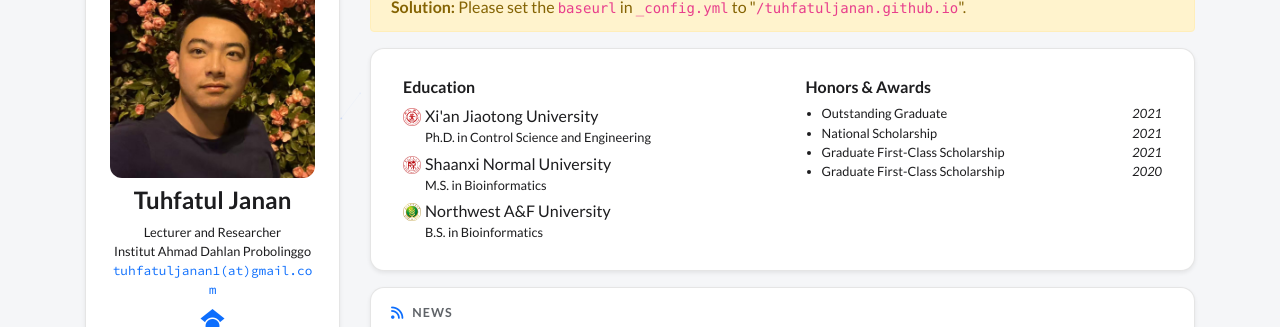
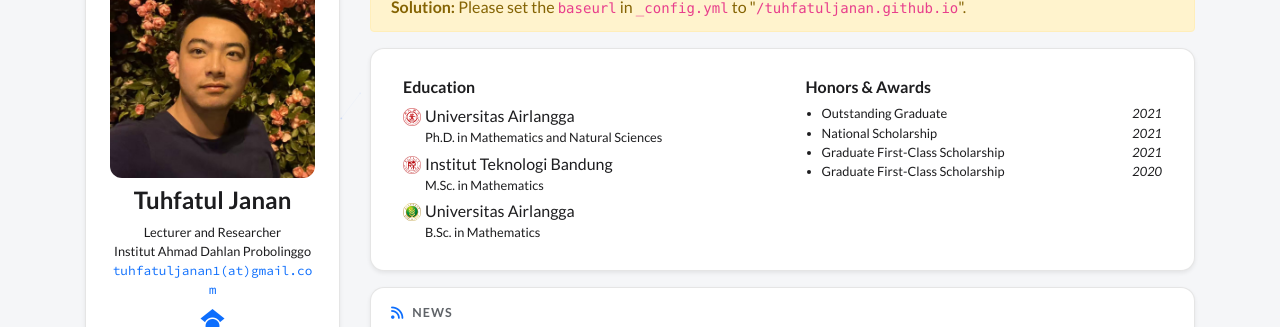
Before and after one commit to tuhfatuljanan/tuhfatuljanan.github.io, a Jekyll site: the page built from index.html, in a window 1280 px wide and 900 px high, scrolled down 382 px. Shown: the part 154-481 px from the top of the window. Built offline with Jekyll 4.4.1, drawn with Linux system fonts in a browser that asks for light colours; nearby versions of some CDN libraries; comment, search, counter and statistics services are not loaded; a style sheet for code colours, icons or effects is not loaded.

Commit message:
Update profile.yml

```diff
--- a/_data/profile.yml
+++ b/_data/profile.yml
@@ -29,17 +29,17 @@ portrait_caption: |
   西安交通大学-电子信息学部
 
 education:
-- name: Xi'an Jiaotong University
+- name: Universitas Airlangga
   logo: /assets/images/badges/XJTU.png
-  position: Ph.D. in Control Science and Engineering
+  position: Ph.D. in Mathematics and Natural Sciences
 
-- name: Shaanxi Normal University
+- name: Institut Teknologi Bandung
   logo: /assets/images/badges/SNNU.png
-  position: M.S. in Bioinformatics
+  position: M.Sc. in Mathematics
 
-- name: Northwest A&F University
+- name: Universitas Airlangga
   logo: /assets/images/badges/NWAFU.png
-  position: B.S. in Bioinformatics
+  position: B.Sc. in Mathematics
 
 
 
```
